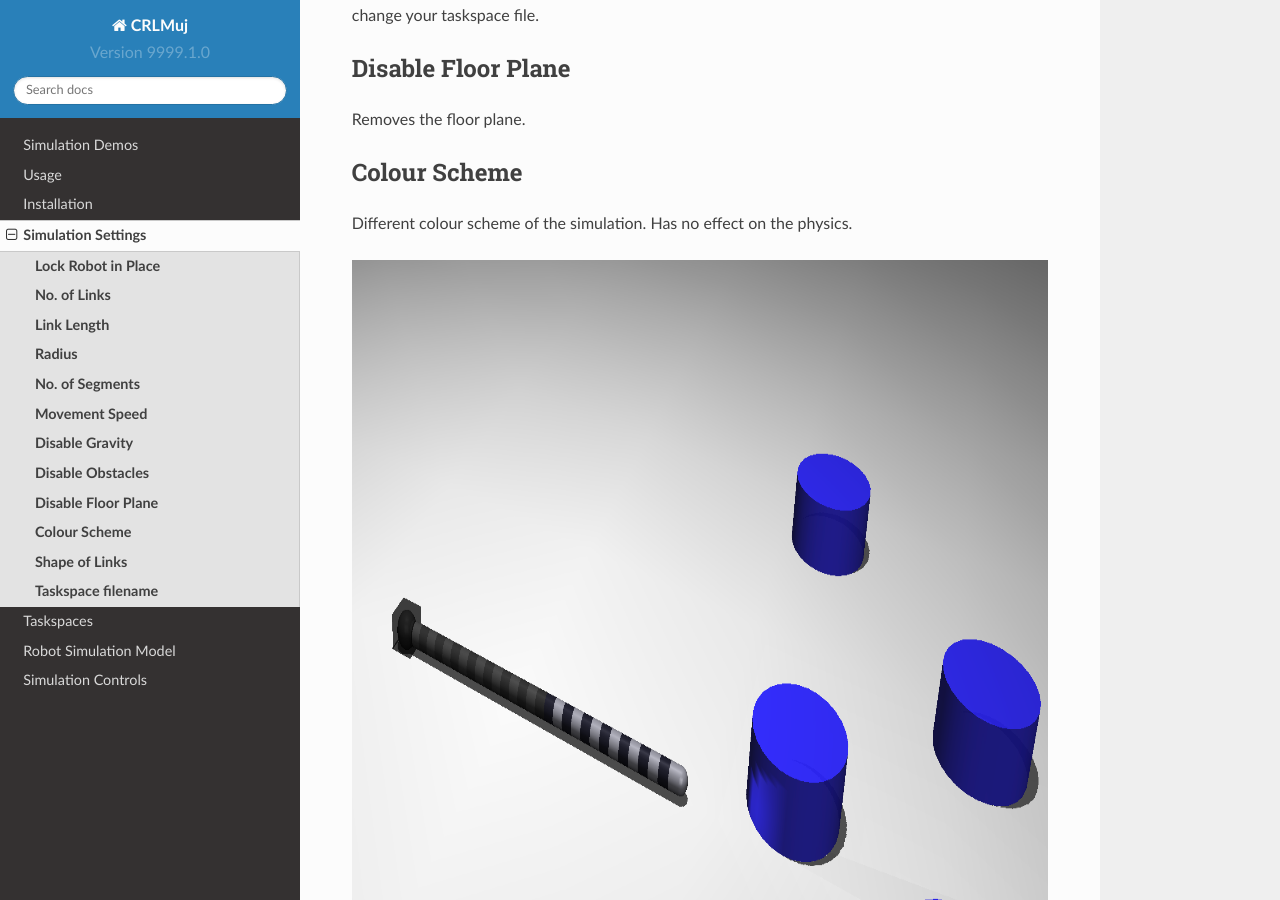
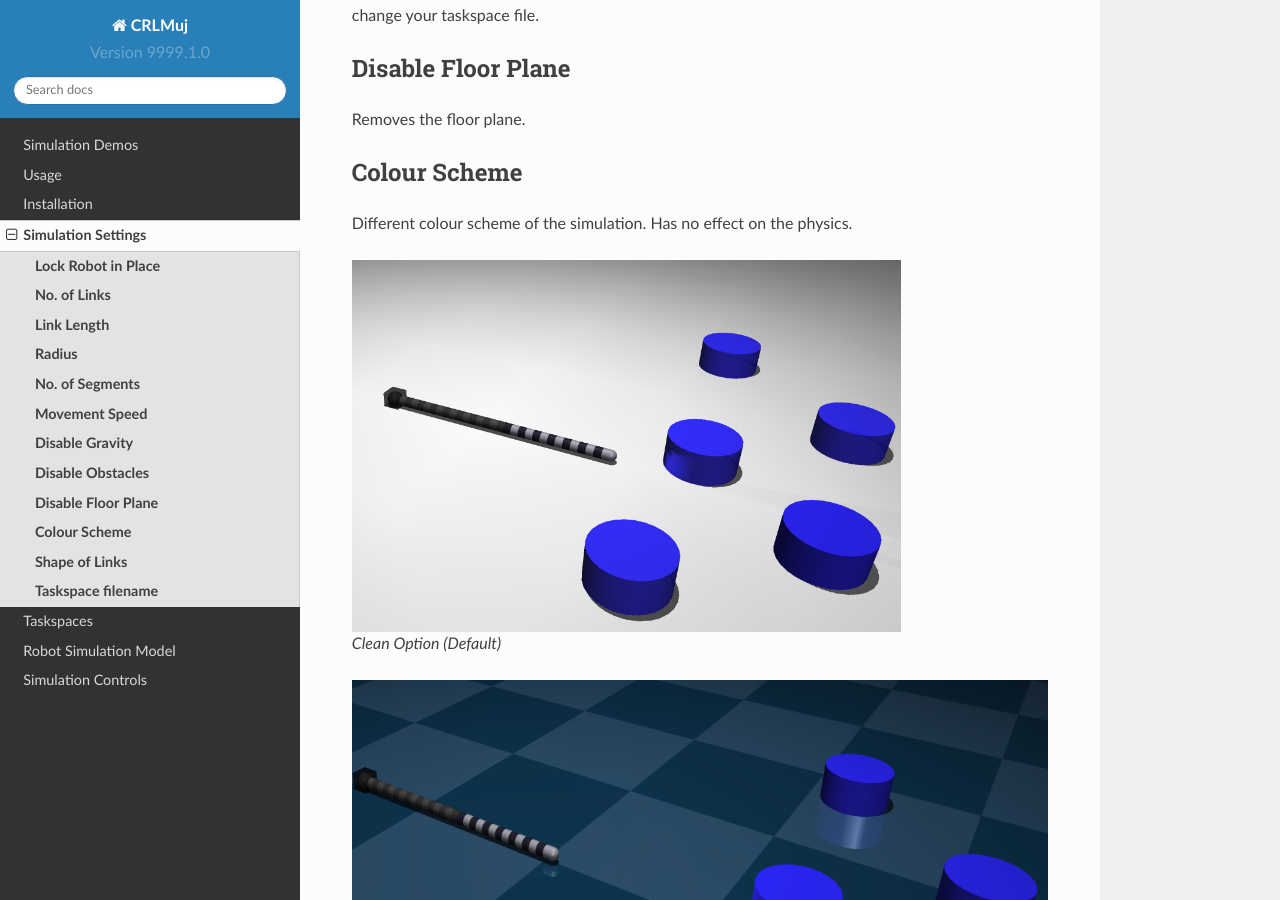
Before and after one commit to Nicholas-Baldassini/CRL-Mujoco-Docs, a Sphinx documentation site: the page built from docs/source/SimulationSettings.rst, in a window 1280 px wide and 900 px high, scrolled down 2418 px. Built offline with Sphinx 7.4.7 and the Read the Docs theme 2.0.0, drawn with Linux system fonts in a browser that asks for light colours.

Commit message:
Fixing scale

```diff
--- a/docs/source/SimulationSettings.rst
+++ b/docs/source/SimulationSettings.rst
@@ -79,12 +79,12 @@
 
 
 .. figure:: ./media/simSettingsMedia/Clean.png
-    :scale: 80 %
+    :scale: 30 %
 
     Clean Option (Default)
 
 .. figure:: ./media/simSettingsMedia/Cinematic.png
-    :scale: 80 %
+    :scale: 40 %
 
     Cinematic Option
 
@@ -95,12 +95,12 @@
 
 
 .. figure:: ./media/simSettingsMedia/Box.png
-    :scale: 80 %
+    :scale: 50 %
 
     Box shape
 
 .. figure:: ./media/simSettingsMedia/Ellipsoid.png
-    :scale: 80 %
+    :scale: 60 %
 
     Ellipsoid shape
 
```
